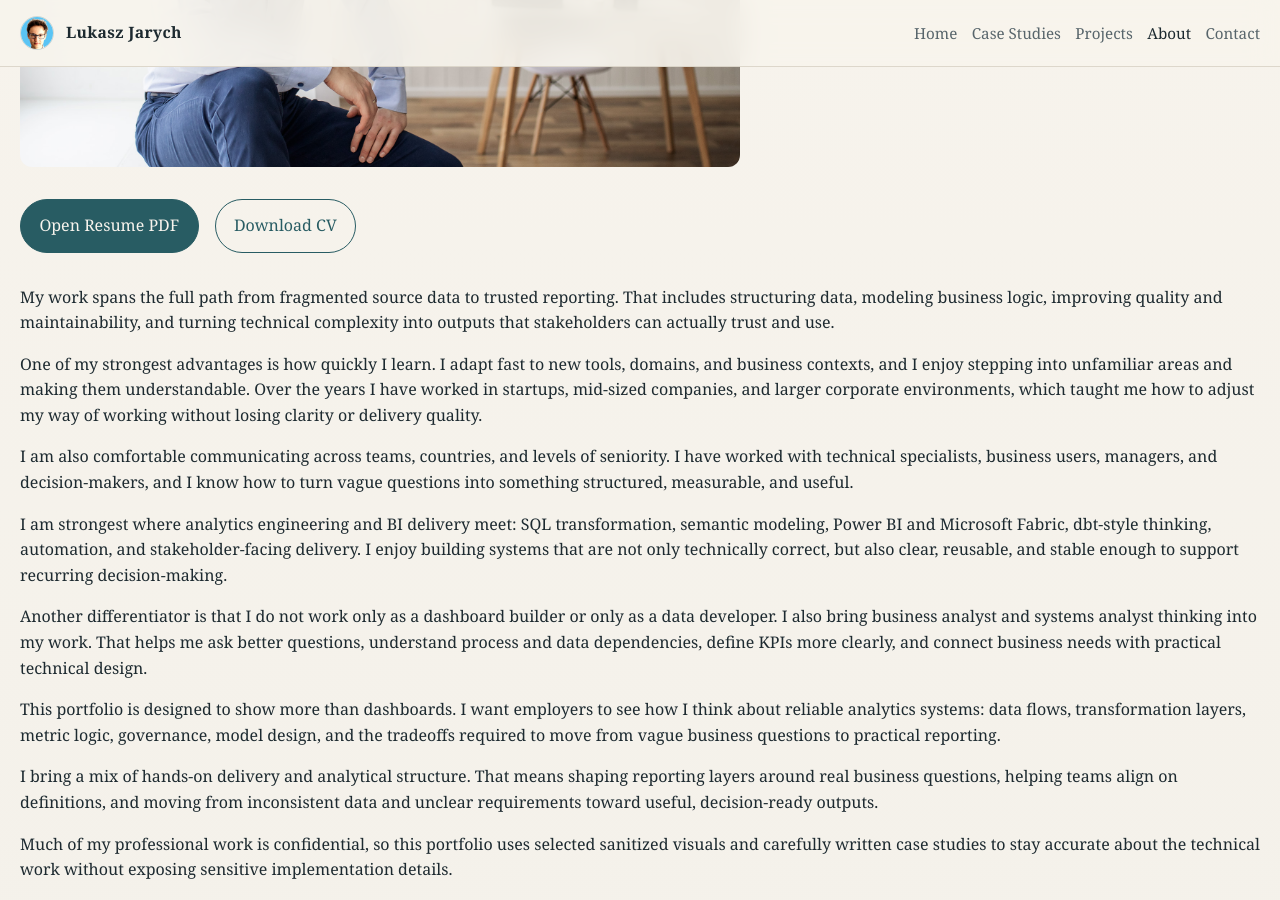
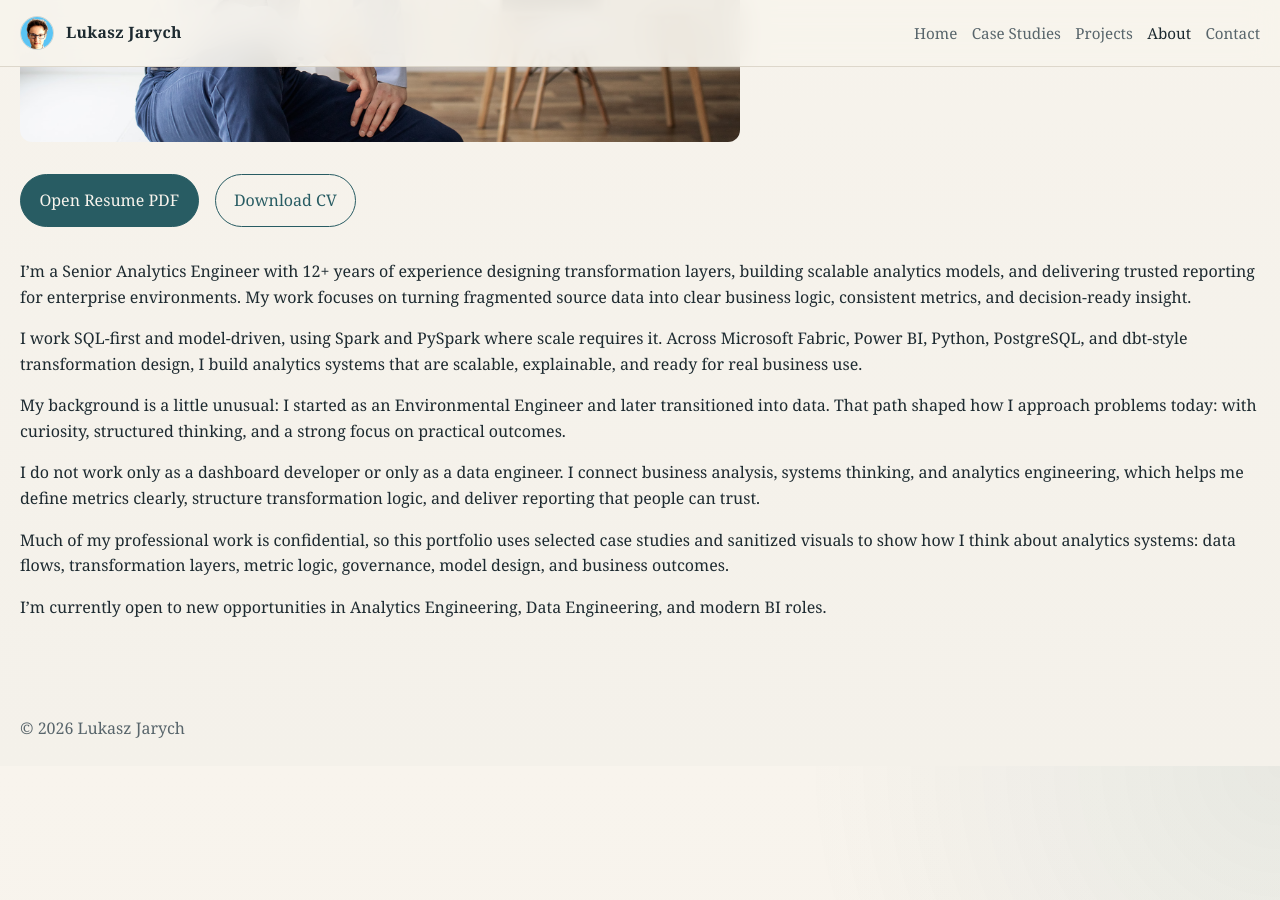
Before and after one commit to lukaszjarych/lukaszjarych.github.io, a Jekyll site: the page built from about.md, in a window 1280 px wide and 900 px high, scrolled down 545 px. Built offline with Jekyll 4.4.1, drawn with Linux system fonts in a browser that asks for light colours; some of the changed text lies outside the part shown.

Commit message:
changes in order to be alighed with resume

```diff
--- a/_layouts/default.html
+++ b/_layouts/default.html
@@ -4,6 +4,7 @@
     <meta charset="utf-8">
     <meta name="viewport" content="width=device-width, initial-scale=1">
     <title>{% if page.title %}{{ page.title }} | {% endif %}{{ site.title }}</title>
+    <link rel="icon" type="image/png" href="{{ '/assets/images/profile/avatar.png' | relative_url }}">
     <link rel="stylesheet" href="{{ '/assets/css/style.css' | relative_url }}">
     {% seo %}
   </head>
--- a/about.md
+++ b/about.md
@@ -4,7 +4,7 @@ description: About Lukasz Jarych.
 hero_style: compact
 ---
 
-I am an Analytics Engineer and data / BI professional with 12+ years of experience building reporting, semantic models, and data workflows that turn messy operational inputs into trusted, decision-ready analytics.
+I believe the best analytics work happens when human understanding is combined with data-driven decision-making.
 
 {% if site.data.settings.about_photo %}
 <figure class="about-photo">
@@ -19,18 +19,14 @@ I am an Analytics Engineer and data / BI professional with 12+ years of experien
 </div>
 {% endif %}
 
-My work spans the full path from fragmented source data to trusted reporting. That includes structuring data, modeling business logic, improving quality and maintainability, and turning technical complexity into outputs that stakeholders can actually trust and use.
+I'm a Senior Analytics Engineer with 12+ years of experience designing transformation layers, building scalable analytics models, and delivering trusted reporting for enterprise environments. My work focuses on turning fragmented source data into clear business logic, consistent metrics, and decision-ready insight.
 
-One of my strongest advantages is how quickly I learn. I adapt fast to new tools, domains, and business contexts, and I enjoy stepping into unfamiliar areas and making them understandable. Over the years I have worked in startups, mid-sized companies, and larger corporate environments, which taught me how to adjust my way of working without losing clarity or delivery quality.
+I work SQL-first and model-driven, using Spark and PySpark where scale requires it. Across Microsoft Fabric, Power BI, Python, PostgreSQL, and dbt-style transformation design, I build analytics systems that are scalable, explainable, and ready for real business use.
 
-I am also comfortable communicating across teams, countries, and levels of seniority. I have worked with technical specialists, business users, managers, and decision-makers, and I know how to turn vague questions into something structured, measurable, and useful.
+My background is a little unusual: I started as an Environmental Engineer and later transitioned into data. That path shaped how I approach problems today: with curiosity, structured thinking, and a strong focus on practical outcomes.
 
-I am strongest where analytics engineering and BI delivery meet: SQL transformation, semantic modeling, Power BI and Microsoft Fabric, dbt-style thinking, automation, and stakeholder-facing delivery. I enjoy building systems that are not only technically correct, but also clear, reusable, and stable enough to support recurring decision-making.
+I do not work only as a dashboard developer or only as a data engineer. I connect business analysis, systems thinking, and analytics engineering, which helps me define metrics clearly, structure transformation logic, and deliver reporting that people can trust.
 
-Another differentiator is that I do not work only as a dashboard builder or only as a data developer. I also bring business analyst and systems analyst thinking into my work. That helps me ask better questions, understand process and data dependencies, define KPIs more clearly, and connect business needs with practical technical design.
+Much of my professional work is confidential, so this portfolio uses selected case studies and sanitized visuals to show how I think about analytics systems: data flows, transformation layers, metric logic, governance, model design, and business outcomes.
 
-This portfolio is designed to show more than dashboards. I want employers to see how I think about reliable analytics systems: data flows, transformation layers, metric logic, governance, model design, and the tradeoffs required to move from vague business questions to practical reporting.
-
-I bring a mix of hands-on delivery and analytical structure. That means shaping reporting layers around real business questions, helping teams align on definitions, and moving from inconsistent data and unclear requirements toward useful, decision-ready outputs.
-
-Much of my professional work is confidential, so this portfolio uses selected sanitized visuals and carefully written case studies to stay accurate about the technical work without exposing sensitive implementation details.
+I'm currently open to new opportunities in Analytics Engineering, Data Engineering, and modern BI roles.
```
Also changed, not shown: _layouts/home.html (+7 -11 lines), favicon.ico (added), 1 other file.
